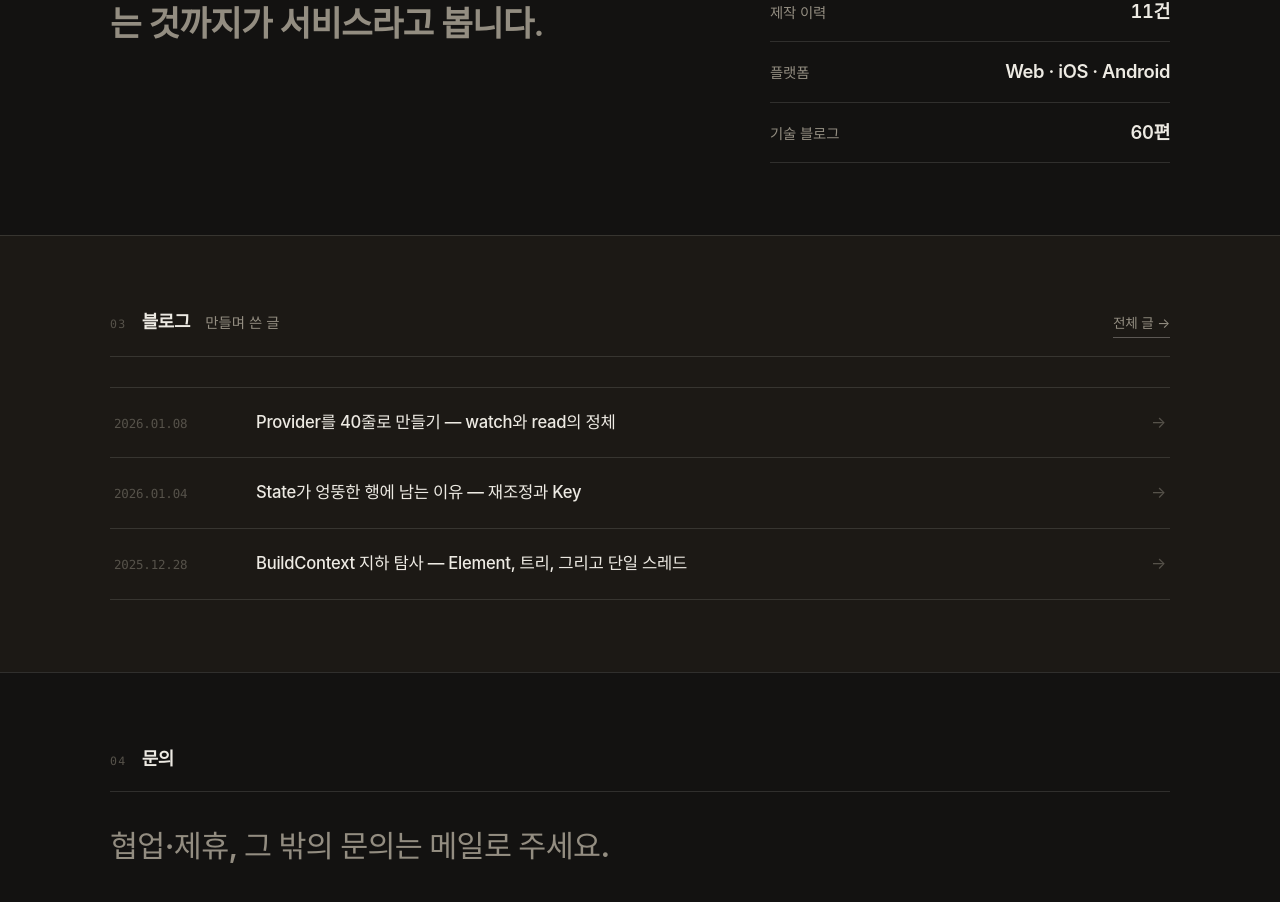
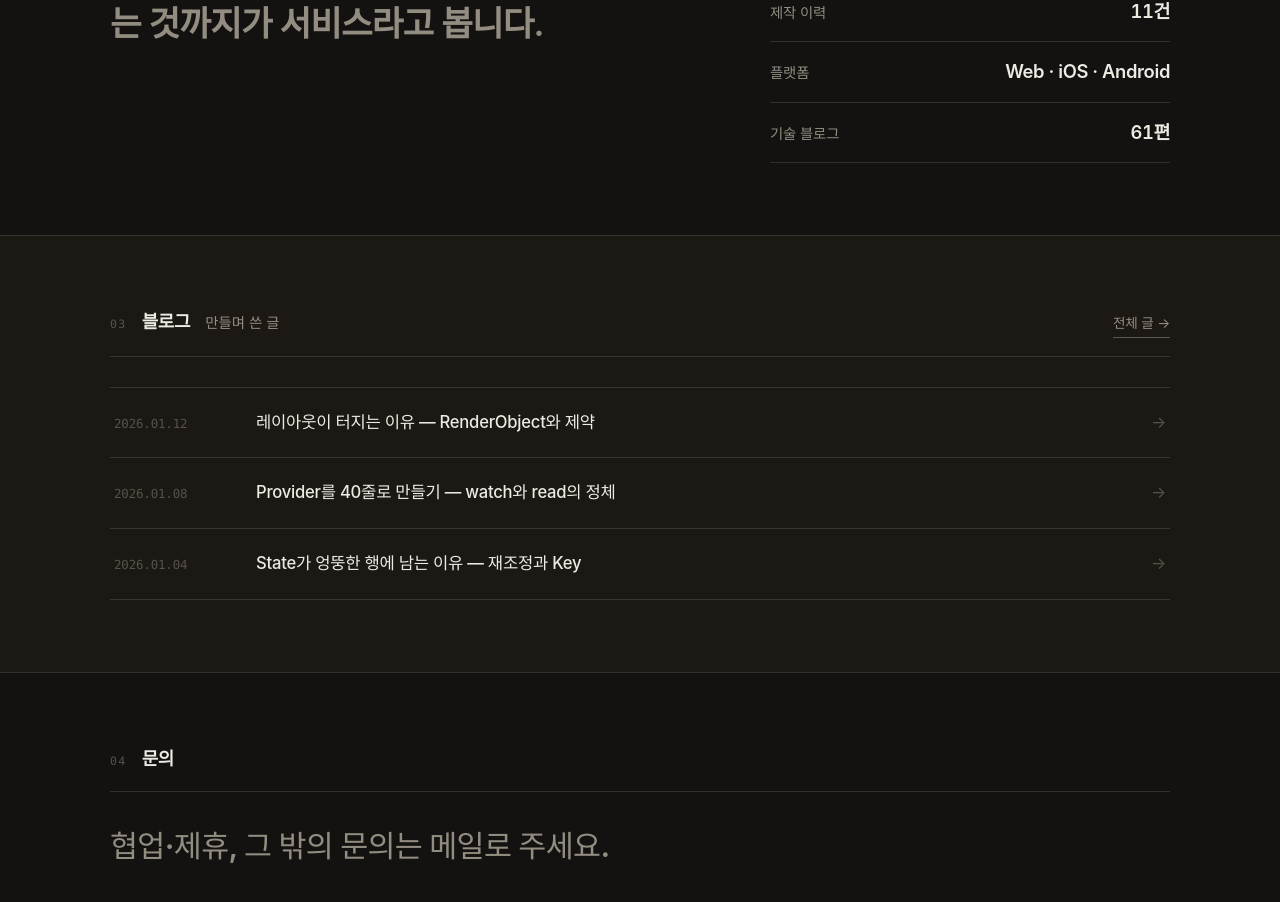
Before and after one commit to kahnco/kahnco_page, a React (Vite) app: page / in a window 1280 px wide. Shown: the part 1558-2460 px from the top of the page. Built offline with nearby package versions, Linux system fonts and the light colour scheme.

Commit message:
post: 4편 RenderObject와 제약 — 레이아웃 규약·tight/loose·relayout boundary·RepaintBoundary (Flutter 지하 탐사)

```diff
--- a/src/data/posts.ts
+++ b/src/data/posts.ts
@@ -10,6 +10,11 @@ export interface PostMeta {
 
 export const LATEST_POSTS: PostMeta[] = [
   {
+    slug: "flutter-renderobject-layout",
+    date: "2026.01.12",
+    title: "레이아웃이 터지는 이유 — RenderObject와 제약",
+  },
+  {
     slug: "flutter-mini-provider",
     date: "2026.01.08",
     title: "Provider를 40줄로 만들기 — watch와 read의 정체",
@@ -19,12 +24,7 @@ export const LATEST_POSTS: PostMeta[] = [
     date: "2026.01.04",
     title: "State가 엉뚱한 행에 남는 이유 — 재조정과 Key",
   },
-  {
-    slug: "flutter-buildcontext-internals",
-    date: "2025.12.28",
-    title: "BuildContext 지하 탐사 — Element, 트리, 그리고 단일 스레드",
-  },
 ];
 
 // 홈 figure("기술 블로그 N편")와 동기화되는 총 글 수.
-export const BLOG_POST_COUNT = 60;
+export const BLOG_POST_COUNT = 61;
```
Also changed, not shown: 2 other files (tests, documents, lock files or other folders).
